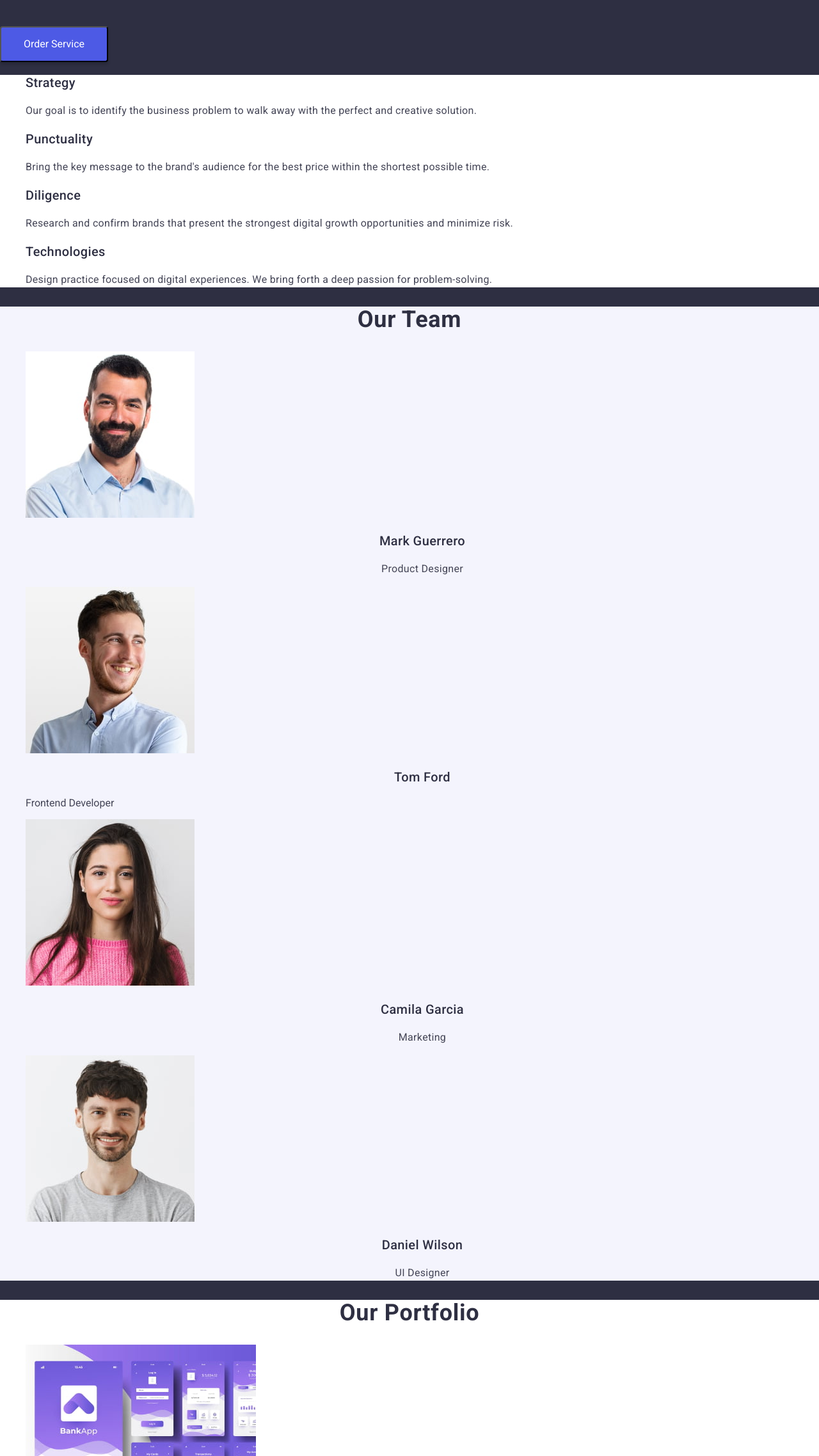
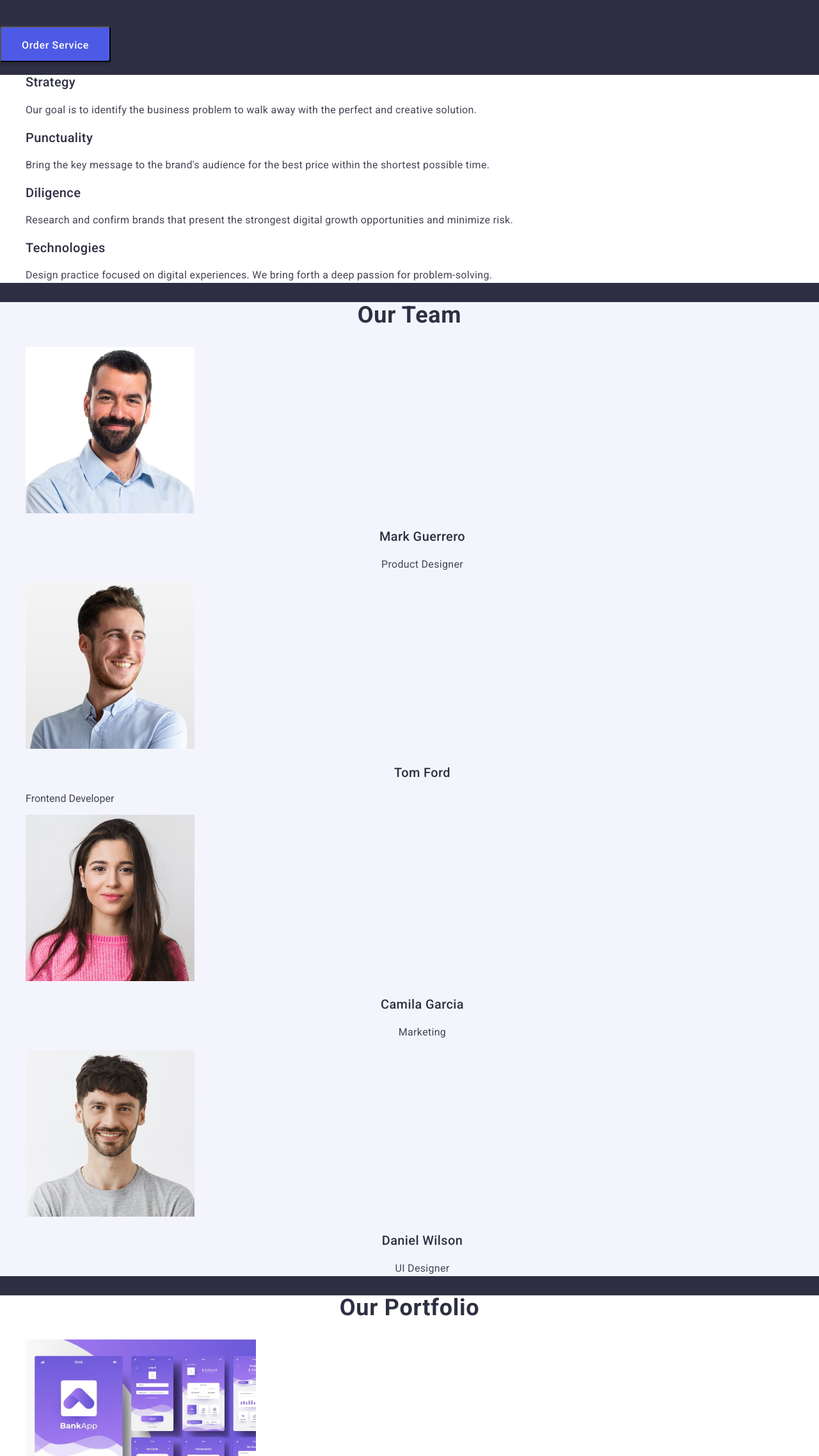
Before and after one commit to MarinaKorn/goit-markup-hw-02, a plain HTML site: page index.html in a window 1280 px wide. Shown: the part 285-2560 px from the top of the page at 64% size. Drawn offline with nearby package versions, Linux system fonts and the light colour scheme.

Commit message:
corrector

```diff
--- a/css/styles.css
+++ b/css/styles.css
@@ -13,7 +13,7 @@ ul, ol{
     font-family: Raleway, sans-serif;
         font-weight: 700;
         font-size: 18px;
-        line-height: 1.16667;
+        line-height: 1.17;
         letter-spacing: 0.03em;
         text-transform: uppercase;
         color: #4d5ae5;
@@ -64,16 +64,19 @@ main {
 
 .title-button {border-radius: 4px;
     padding: 16px 32px;
-    width: 169px;
     height: 56px;
     color: #fff;
+    line-height: 1.5;
+    letter-spacing: 0.04em;
+    font-weight: 500;
     box-shadow: 0 4px 4px 0 rgba(0, 0, 0, 0.15);
         background: #4d5ae5;
 
 }
 .title-button:hover,
 .title-button:focus {
-    color: #404bbf;
+    background-color: #404BBF;
+    cursor: pointer
 }
 .info-back{
     background-color: #fff;
@@ -84,6 +87,8 @@ main {
         line-height: 1.2;
         letter-spacing: 0.02em;
         color: #2e2f42;
+        line-height: 1.11;
+        text-transform: capitalize;
 }
 
 .info-down {
@@ -128,10 +133,11 @@ main {
 .portfolio {
         font-weight: 700;
         font-size: 36px;
-        line-height: 1.11111;
+        line-height: 1.11;
         letter-spacing: 0.02em;
         text-align: center;
         color: #2e2f42;
+        text-transform: capitalize;
 }
 
 .portfolio-case {
@@ -171,7 +177,7 @@ color: #f4f4fd;
 .mission {
         font-weight: 400;
         font-size: 16px;
-        line-height: 1.5;
+        line-height: 1.17;
         letter-spacing: 0.02em;
         color: #f4f4fd;
 }
```
Also changed, not shown: index.html (+3 -3 lines).
